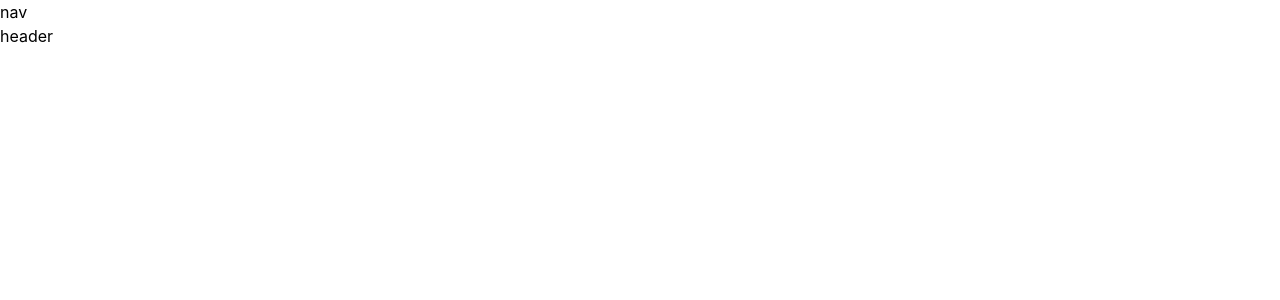
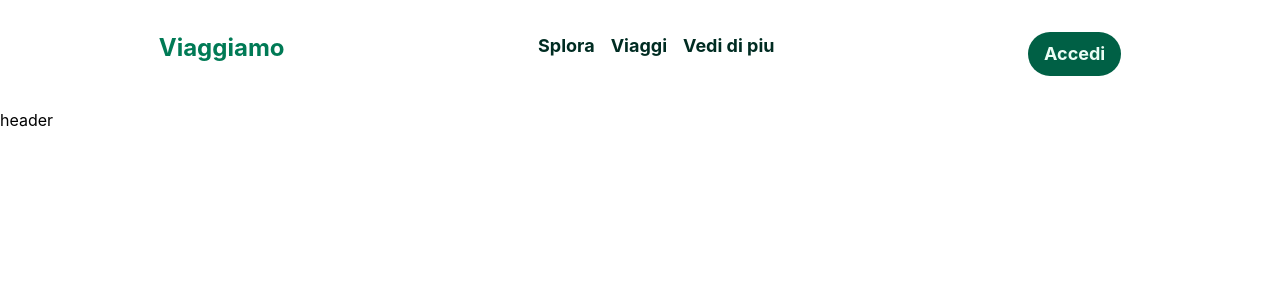
Before and after one commit to noemig-19/Travel-Agency---Landing-page, a React (Vite) app: page / in a window 1280 px wide. Shown: the top 300 px of the page. Built offline with nearby package versions, Linux system fonts and the light colour scheme.

Commit message:
creazione del nav

```diff
--- a/src/components/header/Nav.jsx
+++ b/src/components/header/Nav.jsx
@@ -1,11 +1,26 @@
 
 function Nav() {
 
-  return (
-   <nav>
-    <h2>nav</h2>
-   </nav>
-  )
+    return (
+        <nav className="p-8">
+            <div className="flex justify-around ">
+                <div className="font-bold text-2xl text-emerald-700 cursor-pointer">
+                    Viaggiamo
+                </div>
+                <div className="flex gap-4 text-lg font-bold text-emerald-950 cursor-pointer ">
+                    <li className=" hover:text-emerald-600 transition duration-300">Splora</li>
+                    <li className=" hover:hover:text-emerald-600 transition duration-300">Viaggi</li>
+                    <li className=" hover:hover:text-emerald-600 transition duration-300"> Vedi di piu</li>
+                </div>
+                <div className="text-lg font-bold text-emerald-50 ">
+                    <button className="px-4 py-2 bg-emerald-800 rounded-4xl cursor-pointer hover:bg-emerald-600 transition duration-300 ">
+                        Accedi
+                    </button>
+                </div>
+            </div>
+
+        </nav>
+    )
 }
 
 export default Nav
--- a/src/index.css
+++ b/src/index.css
@@ -1 +1,21 @@
+@import url('https://fonts.googleapis.com/css2?family=Fira+Sans:ital,wght@0,100;0,200;0,300;0,400;0,500;0,600;0,700;0,800;0,900;1,100;1,200;1,300;1,400;1,500;1,600;1,700;1,800;1,900&family=Roboto:ital,wght@0,100..900;1,100..900&display=swap');
+
 @import "tailwindcss";
+
+:root{
+    --font-principal: "Roboto"
+    --color-principal: #16c880;
+
+    --color-dark-green: #032b1f;
+}
+
+@theme {
+    --font-roboto:"Roboto", sans-serift;
+    --color-esmerald: oklch(0.596 0.145 163.225)
+}
+
+body{
+    font-family: var(--font-principal);
+    list-style: none;
+    margin:auto
+}
```
